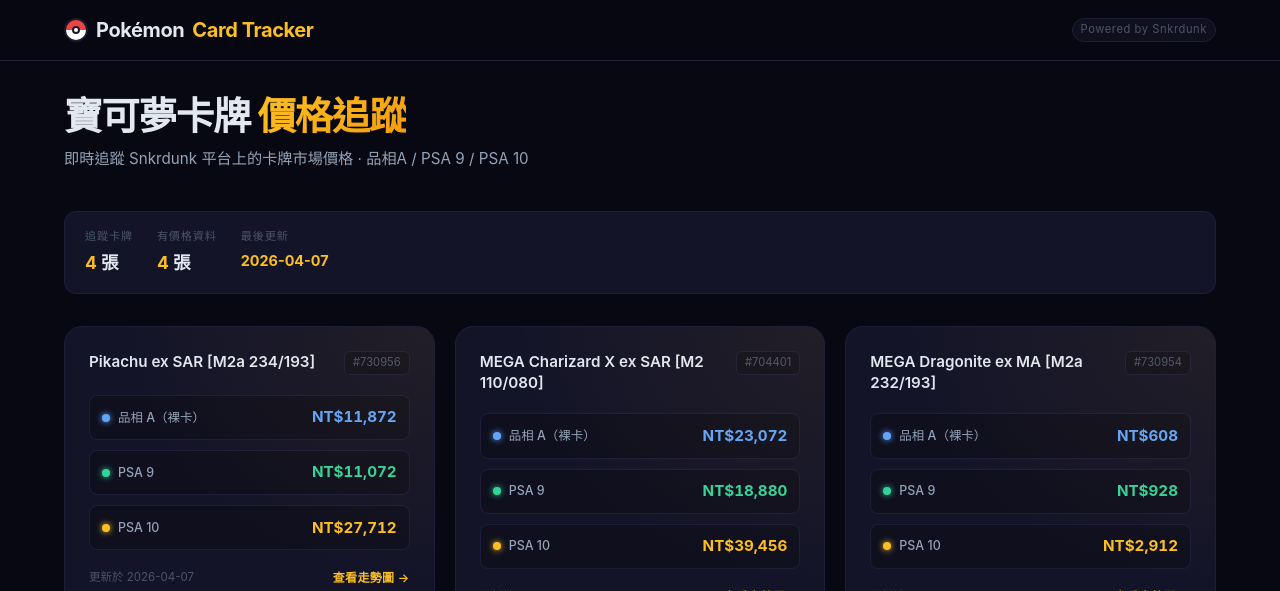
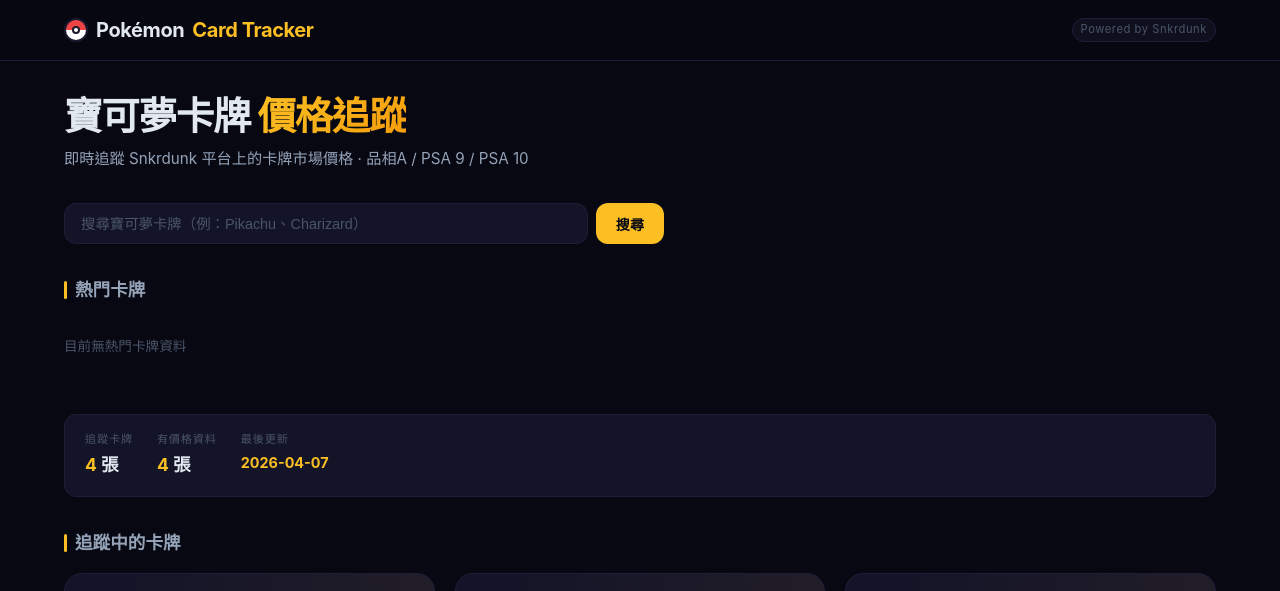
Before and after one commit to o3566700/pokemon-card-tracker, a Flask app: page / in a window 1280 px wide. Shown: the top 591 px of the page. Run offline with Flask 3, Linux system fonts and the light colour scheme; data that the repository does not hold is empty.

Commit message:
feat: add card images, search, popular cards, and historical chart improvements
- Card images: scraper now fetches thumbnailUrl from listings and saves to
  cards.json; displayed on index cards and detail page hero
- Search: add /search route proxying Snkrdunk API with results page
  (search.html) showing card images, prices, and Snkrdunk links
- Popular cards: add /api/popular route; homepage shows async-loaded
  popular cards section with images and prices
- Historical chart: shows notice when <= 2 data points; larger point
  radius for sparse data; daily scraping continues to accumulate data

Co-Authored-By: Claude Sonnet 4.6 <noreply@anthropic.com>

```diff
--- a/app.py
+++ b/app.py
@@ -3,9 +3,17 @@ Pokemon Card Price Tracker - Flask Web App
 """
 import json
 import os
-from flask import Flask, render_template, abort
+import requests
+from flask import Flask, render_template, abort, request, jsonify
 
 app = Flask(__name__)
+
+SNKRDUNK_HEADERS = {
+    "User-Agent": "Mozilla/5.0 (Windows NT 10.0; Win64; x64) AppleWebKit/537.36 (KHTML, like Gecko) Chrome/124.0.0.0 Safari/537.36",
+    "Accept": "application/json, text/plain, */*",
+    "Accept-Language": "en-US,en;q=0.9",
+    "Referer": "https://snkrdunk.com/en/brands/pokemon/trading-cards",
+}
 
 
 def load_json(filepath, default=None):
@@ -50,6 +58,7 @@ def index():
         card_data.append({
             "id": cid,
             "name": card["name"],
+            "thumbnail_url": card.get("thumbnail_url"),
             "latest": latest,
             "condition_a_twd": latest["condition_a"]["twd"] if latest and latest.get("condition_a") else None,
             "psa_9_twd": latest["psa_9"]["twd"] if latest and latest.get("psa_9") else None,
@@ -90,7 +99,47 @@ def card_detail(card_id):
         latest=latest,
         fmt_twd=fmt_twd,
         has_data=bool(card_prices),
+        data_points=len(card_prices),
     )
+
+
+@app.route("/search")
+def search():
+    q = request.args.get("q", "").strip()
+    results = []
+    error = None
+    if q:
+        try:
+            r = requests.get(
+                "https://snkrdunk.com/en/v1/trading-cards",
+                params={"keyword": q, "brandId": "pokemon", "perPage": 20, "page": 1},
+                headers=SNKRDUNK_HEADERS,
+                timeout=10,
+            )
+            if r.ok:
+                results = r.json().get("tradingCards", [])
+        except requests.RequestException:
+            error = "無法連線到 Snkrdunk，請稍後再試"
+    return render_template("search.html", results=results, query=q, error=error)
+
+
+@app.route("/api/popular")
+def popular_cards():
+    try:
+        r = requests.get(
+            "https://snkrdunk.com/en/v1/trading-cards",
+            params={"brandId": "pokemon", "sortType": "popular", "perPage": 30, "page": 1},
+            headers=SNKRDUNK_HEADERS,
+            timeout=10,
+        )
+        if r.ok:
+            cards = r.json().get("tradingCards", [])
+            # Filter for cards with actual prices
+            cards_with_price = [c for c in cards if c.get("minPrice", 0) > 0]
+            return jsonify(cards_with_price[:8])
+    except requests.RequestException:
+        pass
+    return jsonify([])
 
 
 if __name__ == "__main__":
--- a/data/cards.json
+++ b/data/cards.json
@@ -1,18 +1,22 @@
 [
   {
     "id": 730956,
-    "name": "Pikachu ex SAR [M2a 234/193]"
+    "name": "Pikachu ex SAR [M2a 234/193]",
+    "thumbnail_url": "https://cdn.snkrdunk.com/apparel_used_listings/1b141beb-17ba-49af-9acf-69f5373f9c8e/8243663.jpeg?size=m"
   },
   {
     "id": 704401,
-    "name": "MEGA Charizard X ex SAR [M2 110/080]"
+    "name": "MEGA Charizard X ex SAR [M2 110/080]",
+    "thumbnail_url": "https://cdn.snkrdunk.com/apparel_used_listings/1e136fd7-9553-4f3b-a7d8-e8963328a6d4/8243663.jpeg?size=m"
   },
   {
     "id": 730954,
-    "name": "MEGA Dragonite ex MA [M2a 232/193]"
+    "name": "MEGA Dragonite ex MA [M2a 232/193]",
+    "thumbnail_url": "https://cdn.snkrdunk.com/apparel_used_listings/6e922fc8-3e1a-4958-ade2-7b65a26850f2/204381.jpeg?size=m"
   },
   {
     "id": 722239,
-    "name": "MEGA Charizard X ex MA [M2a 223/193]"
+    "name": "MEGA Charizard X ex MA [M2a 223/193]",
+    "thumbnail_url": "https://cdn.snkrdunk.com/apparel_used_listings/6b5581c3-47ad-4efc-8c3e-d09bed4c1c80/5490592.jpeg?size=m"
   }
 ]
--- a/templates/index.html
+++ b/templates/index.html
@@ -6,7 +6,7 @@
 <style>
   /* ── PAGE HEADER ── */
   .page-header {
-    margin-bottom: 2.5rem;
+    margin-bottom: 2rem;
   }
   .page-header h1 {
     font-size: clamp(1.6rem, 4vw, 2.4rem);
@@ -26,6 +26,42 @@
     font-size: 0.95rem;
   }
 
+  /* ── SEARCH BAR ── */
+  .search-bar {
+    margin-bottom: 2rem;
+  }
+  .search-form {
+    display: flex;
+    gap: 0.5rem;
+    max-width: 600px;
+  }
+  .search-input {
+    flex: 1;
+    background: var(--card-bg);
+    border: 1px solid var(--border);
+    border-radius: var(--radius);
+    padding: 0.65rem 1rem;
+    color: var(--text);
+    font-size: 0.9rem;
+    outline: none;
+    transition: border-color 0.2s;
+  }
+  .search-input::placeholder { color: var(--text-muted); }
+  .search-input:focus { border-color: var(--border-glow); }
+  .search-btn {
+    background: var(--accent);
+    color: #080812;
+    border: none;
+    border-radius: var(--radius);
+    padding: 0.65rem 1.25rem;
+    font-size: 0.88rem;
+    font-weight: 700;
+    cursor: pointer;
+    white-space: nowrap;
+    transition: opacity 0.15s;
+  }
+  .search-btn:hover { opacity: 0.85; }
+
   /* ── CARD GRID ── */
   .card-grid {
     display: grid;
@@ -38,7 +74,7 @@
     background: var(--card-bg);
     border: 1px solid var(--border);
     border-radius: var(--radius-lg);
-    padding: 1.5rem;
+    padding: 1.25rem;
     text-decoration: none;
     color: inherit;
     display: block;
@@ -59,15 +95,37 @@
     transform: translateY(-2px);
   }
 
+  /* ── CARD IMAGE ── */
+  .poke-card-img {
+    width: 100%;
+    height: 160px;
+    object-fit: contain;
+    border-radius: 8px;
+    margin-bottom: 1rem;
+    background: var(--surface);
+  }
+  .poke-card-img-placeholder {
+    width: 100%;
+    height: 100px;
+    display: flex;
+    align-items: center;
+    justify-content: center;
+    background: var(--surface);
+    border-radius: 8px;
+    margin-bottom: 1rem;
+    color: var(--text-muted);
+    font-size: 2rem;
+  }
+
   .poke-card-header {
     display: flex;
     align-items: flex-start;
     justify-content: space-between;
     gap: 0.75rem;
-    margin-bottom: 1.25rem;
+    margin-bottom: 1.1rem;
   }
   .poke-card-name {
-    font-size: 0.95rem;
+    font-size: 0.9rem;
     font-weight: 600;
     line-height: 1.4;
     flex: 1;
@@ -87,13 +145,13 @@
   .price-rows {
     display: flex;
     flex-direction: column;
-    gap: 0.6rem;
+    gap: 0.5rem;
   }
   .price-row {
     display: flex;
     align-items: center;
     justify-content: space-between;
-    padding: 0.6rem 0.75rem;
+    padding: 0.55rem 0.75rem;
     border-radius: 8px;
     background: var(--surface);
     border: 1px solid var(--border);
@@ -126,7 +184,7 @@
   .price-value.muted { color: var(--text-muted); font-weight: 400; font-size: 0.85rem; }
 
   .poke-card-footer {
-    margin-top: 1.1rem;
+    margin-top: 1rem;
     display: flex;
     align-items: center;
     justify-content: space-between;
@@ -143,6 +201,76 @@
     align-items: center;
     gap: 0.2rem;
     letter-spacing: 0.03em;
+  }
+
+  /* ── SECTION TITLE ── */
+  .section-title {
+    font-size: 1.1rem;
+    font-weight: 700;
+    margin-bottom: 1rem;
+    display: flex;
+    align-items: center;
+    gap: 0.5rem;
+    color: var(--text-dim);
+  }
+  .section-title::before {
+    content: '';
+    display: inline-block;
+    width: 3px; height: 18px;
+    background: var(--accent);
+    border-radius: 2px;
+  }
+
+  /* ── POPULAR CARDS ── */
+  .popular-section {
+    margin-bottom: 2.5rem;
+  }
+  .popular-grid {
+    display: grid;
+    grid-template-columns: repeat(auto-fill, minmax(180px, 1fr));
+    gap: 1rem;
+  }
+  .popular-card {
+    background: var(--card-bg);
+    border: 1px solid var(--border);
+    border-radius: var(--radius);
+    padding: 0.75rem;
+    text-decoration: none;
+    color: inherit;
+    display: block;
+    transition: border-color 0.2s, transform 0.15s;
+  }
+  .popular-card:hover {
+    border-color: var(--border-glow);
+    transform: translateY(-2px);
+  }
+  .popular-card img {
+    width: 100%;
+    height: 120px;
+    object-fit: contain;
+    border-radius: 6px;
+    background: var(--surface);
+    margin-bottom: 0.6rem;
+  }
+  .popular-card-name {
+    font-size: 0.75rem;
+    color: var(--text-dim);
+    line-height: 1.4;
+    display: -webkit-box;
+    -webkit-line-clamp: 2;
+    -webkit-box-orient: vertical;
+    overflow: hidden;
+    margin-bottom: 0.4rem;
+  }
+  .popular-card-price {
+    font-size: 0.82rem;
+    font-weight: 700;
+    color: var(--accent);
+  }
+  .popular-loading {
+    color: var(--text-muted);
+    font-size: 0.85rem;
+    padding: 1rem 0;
   }
 
   /* ── EMPTY STATE ── */
@@ -186,7 +314,10 @@
 
   @media (max-width: 600px) {
     .card-grid { grid-template-columns: 1fr; }
+    .popular-grid { grid-template-columns: repeat(2, 1fr); }
     .stats-bar { gap: 1rem; }
+    .search-form { flex-direction: column; }
+    .search-btn { width: 100%; }
   }
 </style>
 {% endblock %}
@@ -195,6 +326,28 @@
 <div class="page-header">
   <h1>寶可夢卡牌 <span>價格追蹤</span></h1>
   <p>即時追蹤 Snkrdunk 平台上的卡牌市場價格 · 品相A / PSA 9 / PSA 10</p>
+</div>
+
+<!-- Search Bar -->
+<div class="search-bar">
+  <form class="search-form" action="/search" method="get">
+    <input
+      type="text"
+      name="q"
+      class="search-input"
+      placeholder="搜尋寶可夢卡牌（例：Pikachu、Charizard）"
+      autocomplete="off"
+    >
+    <button type="submit" class="search-btn">搜尋</button>
+  </form>
+</div>
+
+<!-- Popular Cards Section -->
+<div class="popular-section">
+  <div class="section-title">熱門卡牌</div>
+  <div class="popular-grid" id="popular-grid">
+    <div class="popular-loading">載入中...</div>
+  </div>
 </div>
 
 {% set total_cards = cards | length %}
@@ -222,9 +375,16 @@
   </div>
 </div>
 
+<div class="section-title">追蹤中的卡牌</div>
 <div class="card-grid">
   {% for card in cards %}
   <a href="/card/{{ card.id }}" class="poke-card">
+    {% if card.thumbnail_url %}
+    <img src="{{ card.thumbnail_url }}" alt="{{ card.name }}" class="poke-card-img" loading="lazy" onerror="this.style.display='none'">
+    {% else %}
+    <div class="poke-card-img-placeholder">🃏</div>
+    {% endif %}
+
     <div class="poke-card-header">
       <div class="poke-card-name">{{ card.name }}</div>
       <div class="poke-card-id">#{{ card.id }}</div>
@@ -278,4 +438,31 @@
   </div>
   {% endfor %}
 </div>
+
+<script>
+// Load popular cards asynchronously
+fetch('/api/popular')
+  .then(r => r.json())
+  .then(cards => {
+    const grid = document.getElementById('popular-grid');
+    if (!cards || cards.length === 0) {
+      grid.innerHTML = '<div class="popular-loading">目前無熱門卡牌資料</div>';
+      return;
+    }
+    grid.innerHTML = cards.map(c => {
+      const price = c.minPrice > 0 ? `US$${c.minPrice.toLocaleString()}` : '— 無上架';
+      const name = c.name.length > 50 ? c.name.slice(0, 50) + '…' : c.name;
+      const thumb = c.thumbnailUrl || '';
+      return `
+        <a href="https://snkrdunk.com/en/trading-cards/${c.id}" target="_blank" rel="noopener" class="popular-card">
+          ${thumb ? `<img src="${thumb}" alt="${name}" loading="lazy" onerror="this.style.display='none'">` : ''}
+          <div class="popular-card-name">${name}</div>
+          <div class="popular-card-price">${price}</div>
+        </a>`;
+    }).join('');
+  })
+  .catch(() => {
+    document.getElementById('popular-grid').innerHTML = '<div class="popular-loading">載入失敗</div>';
+  });
+</script>
 {% endblock %}
```
Also changed, not shown: scraper.py (+34 -8 lines), templates/card.html (+31 -3 lines), templates/search.html (added, +224 -0 lines).
